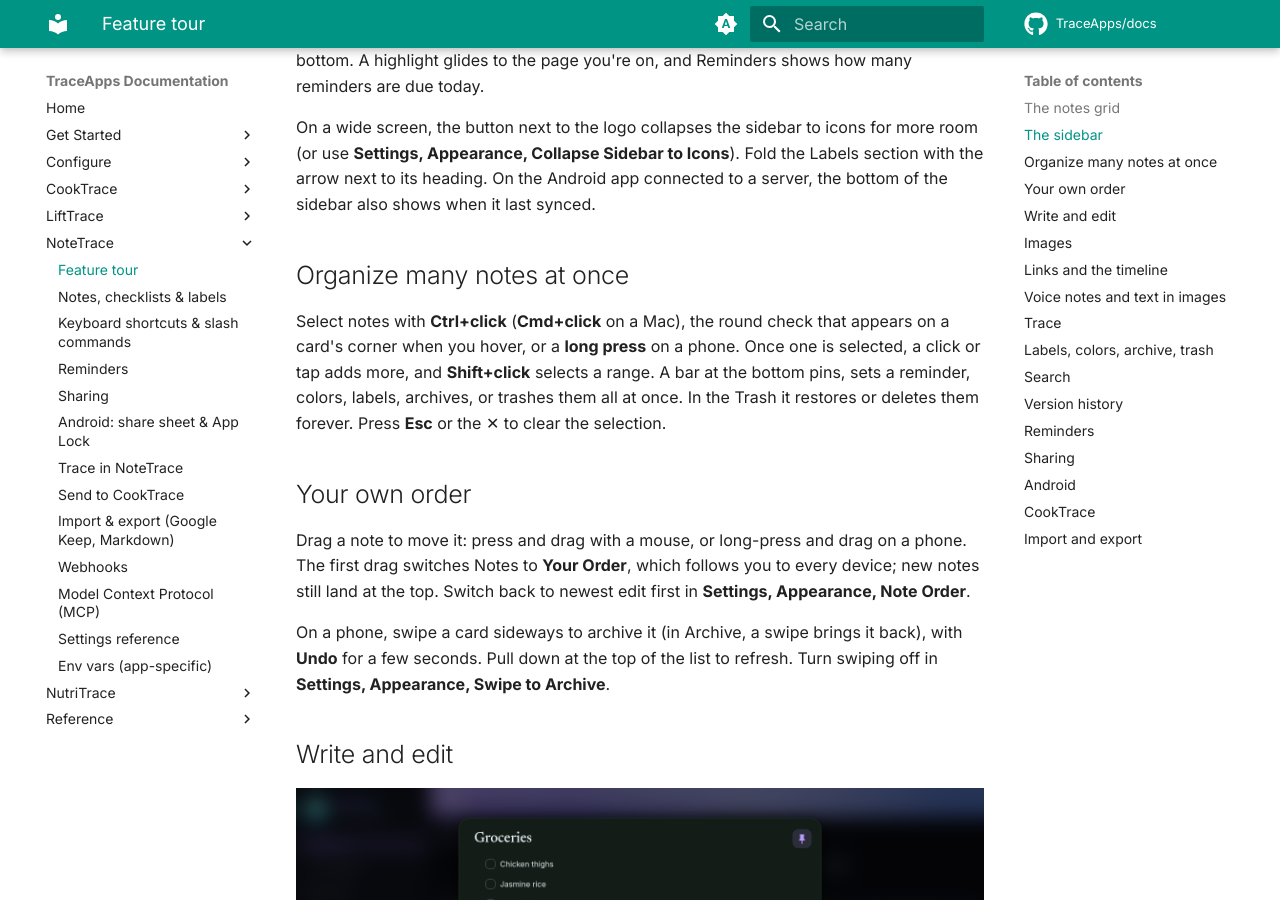
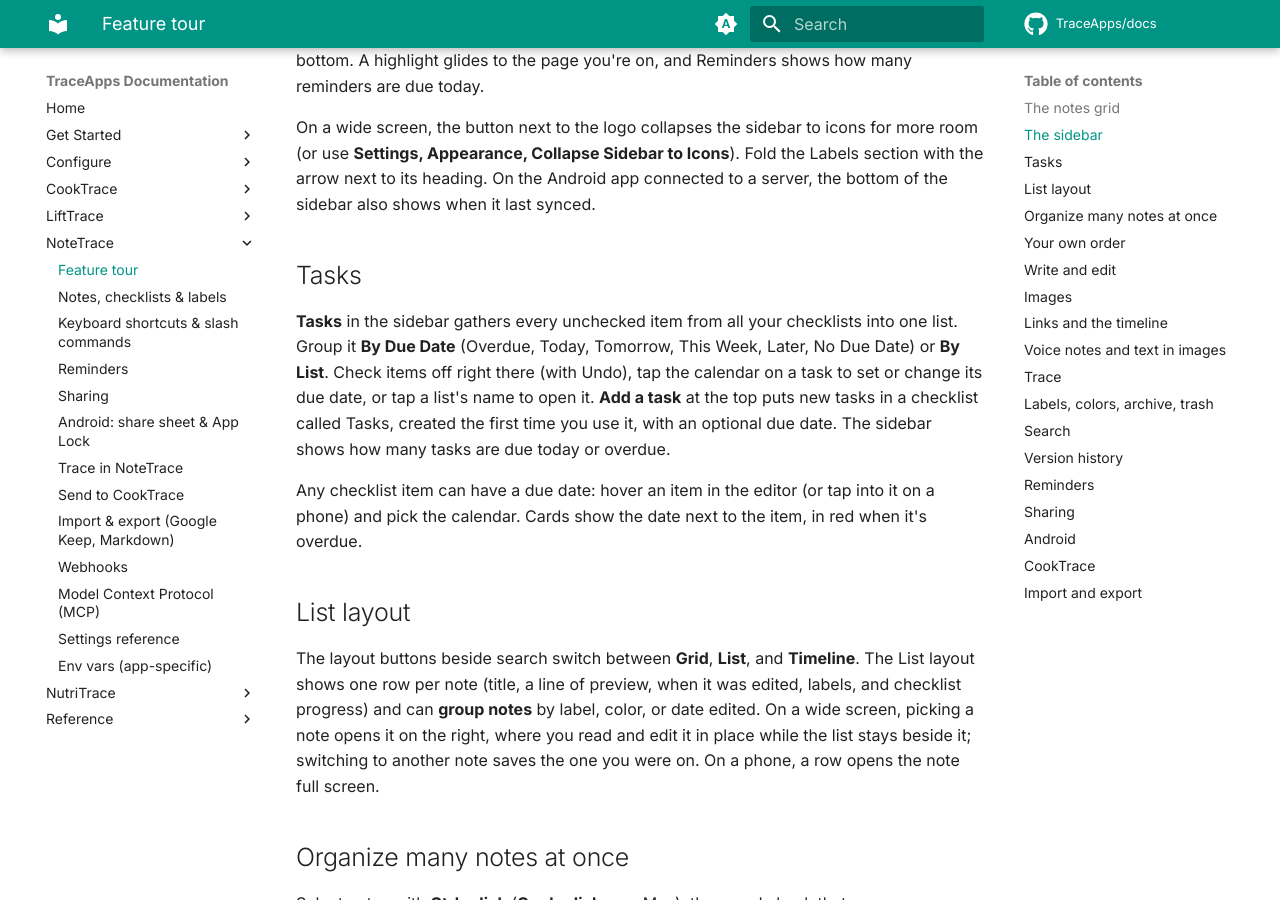
Before and after one commit to TraceApps/docs, an MkDocs documentation site: the page built from docs/notetrace/features.md, in a window 1280 px wide and 900 px high, scrolled down 1183 px. Built offline with MkDocs 1.6.1 and Material for MkDocs 9.7.7, drawn with Linux system fonts in a browser that asks for light colours; comment, search, counter and statistics services are not loaded.

Commit message:
docs(notetrace) Tasks, due dates, and the List layout

```diff
--- a/docs/notetrace/features.md
+++ b/docs/notetrace/features.md
@@ -17,6 +17,16 @@ Type in **Take a note** to start a text note, or tap the checkbox icon to start
 The sidebar holds Notes, Reminders, **Shared with Me** (notes other people share with you), Archive, Trash, your labels, and Settings, with your name and the app version at the bottom. A highlight glides to the page you're on, and Reminders shows how many reminders are due today.
 
 On a wide screen, the button next to the logo collapses the sidebar to icons for more room (or use **Settings, Appearance, Collapse Sidebar to Icons**). Fold the Labels section with the arrow next to its heading. On the Android app connected to a server, the bottom of the sidebar also shows when it last synced.
+
+## Tasks {#tasks}
+
+**Tasks** in the sidebar gathers every unchecked item from all your checklists into one list. Group it **By Due Date** (Overdue, Today, Tomorrow, This Week, Later, No Due Date) or **By List**. Check items off right there (with Undo), tap the calendar on a task to set or change its due date, or tap a list's name to open it. **Add a task** at the top puts new tasks in a checklist called Tasks, created the first time you use it, with an optional due date. The sidebar shows how many tasks are due today or overdue.
+
+Any checklist item can have a due date: hover an item in the editor (or tap into it on a phone) and pick the calendar. Cards show the date next to the item, in red when it's overdue.
+
+## List layout {#list}
+
+The layout buttons beside search switch between **Grid**, **List**, and **Timeline**. The List layout shows one row per note (title, a line of preview, when it was edited, labels, and checklist progress) and can **group notes** by label, color, or date edited. On a wide screen, picking a note opens it on the right, where you read and edit it in place while the list stays beside it; switching to another note saves the one you were on. On a phone, a row opens the note full screen.
 
 ## Organize many notes at once {#select}
 
```
Also changed, not shown: docs/notetrace/index.md (+1 -0 lines), docs/notetrace/notes.md (+6 -0 lines), docs/notetrace/settings.md (+1 -1 lines).
